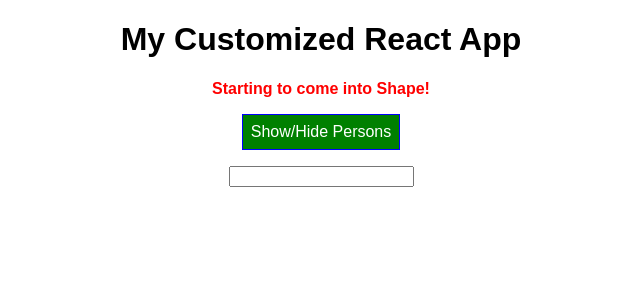
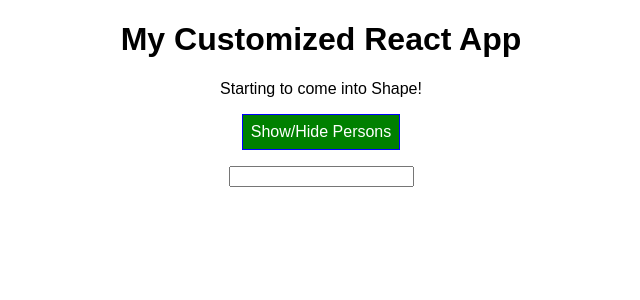
Before and after one commit to cybergit66/react-complete-guide, a React (Create React App) app: page / in a window 1280 px wide. Shown: the top 300 px of the page, without its empty margins (319-959 px from the left). Built offline with nearby package versions, Linux system fonts and the light colour scheme.

Commit message:
Added Radium

```diff
--- a/package.json
+++ b/package.json
@@ -3,6 +3,7 @@
   "version": "0.1.0",
   "private": true,
   "dependencies": {
+    "radium": "^0.19.6",
     "react": "^16.1.1",
     "react-dom": "^16.1.1"
   },
--- a/src/App.js
+++ b/src/App.js
@@ -75,12 +75,18 @@ class App extends Component {
             style.backgroundColor = 'red';
       }
 
-      let classes = ['red', 'bold'].join(' ');
+      let classes = [];
+      if (this.state.persons.length <= 2) {
+          classes.push('red'); // classes = ['red'];
+      }
+      if (this.state.persons.length <= 1) {
+          classes.push('bold'); // classes = ['red', 'bold'];
+      }
 
     return (
       <div className="App">
         <h1>My Customized React App</h1>
-        <p className={classes}>Starting to come into Shape!</p>
+        <p className={classes.join(' ')}>Starting to come into Shape!</p>
         <button style={style} onClick={this.togglePersonsHandler}>Show/Hide Persons</button>
         {persons}
         <p><input type="text" onChange={this.userinputChangeHandler}/></p>
```
Also changed, not shown: 2 other files (tests, documents, lock files or other folders).
